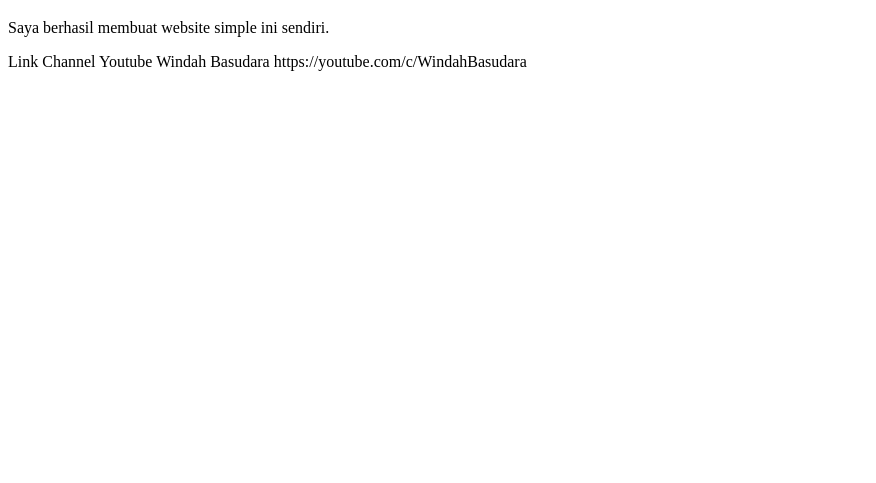
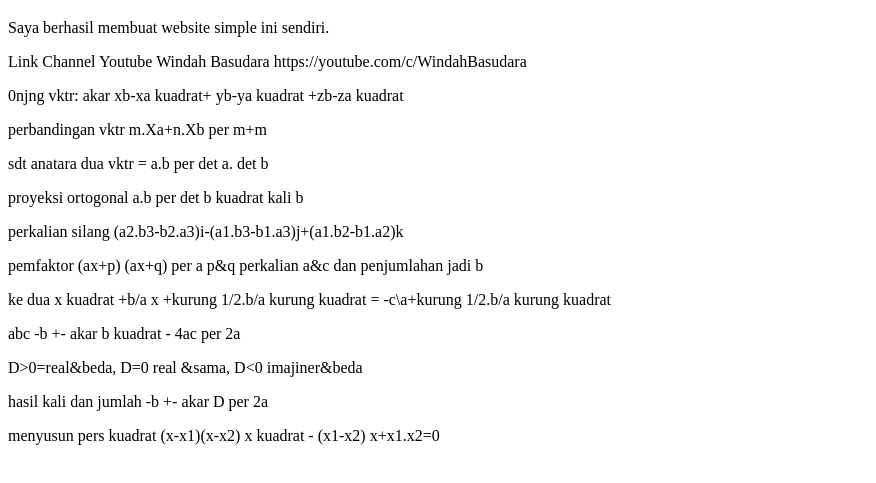
Before and after one commit to Rianata-tkja-25/rianata-tkja-25.github.io, a plain HTML site: page index.html in a window 1280 px wide. Shown: the part 61-544 px from the top of the page, without its empty margins (0-876 px from the left). Drawn offline with Linux system fonts and the light colour scheme.

Commit message:
Update index.html

```diff
--- a/index.html
+++ b/index.html
@@ -8,5 +8,16 @@
 <h1> Ini website Rianata Astama Putra XI TKJA Nomor Urut 25</h1>
 <p> Saya berhasil membuat website simple ini sendiri. </p>
 <p> Link Channel Youtube Windah Basudara https://youtube.com/c/WindahBasudara </p>
-</body>
+<p> 0njng vktr: akar xb-xa kuadrat+ yb-ya kuadrat +zb-za kuadrat</p>
+<p>perbandingan vktr m.Xa+n.Xb per m+m </p>
+<p> sdt anatara dua vktr = a.b per det a. det b </p>
+<p> proyeksi ortogonal a.b per det b kuadrat  kali b </p>
+<p>perkalian silang (a2.b3-b2.a3)i-(a1.b3-b1.a3)j+(a1.b2-b1.a2)k </p>
+<p> pemfaktor (ax+p) (ax+q) per a       p&q perkalian a&c dan penjumlahan jadi b </p>
+<p> ke dua x kuadrat +b/a x +kurung 1/2.b/a kurung kuadrat = -c\a+kurung 1/2.b/a kurung kuadrat </p>
+<p>abc -b +- akar b kuadrat - 4ac  per 2a</p>
+<p> D>0=real&beda, D=0 real &sama, D<0 imajiner&beda</p>
+<p> hasil kali dan jumlah  -b +- akar D per 2a </p>
+<p> menyusun pers kuadrat     (x-x1)(x-x2)          x kuadrat - (x1-x2) x+x1.x2=0</p>
+ </body>
 </html>
```
